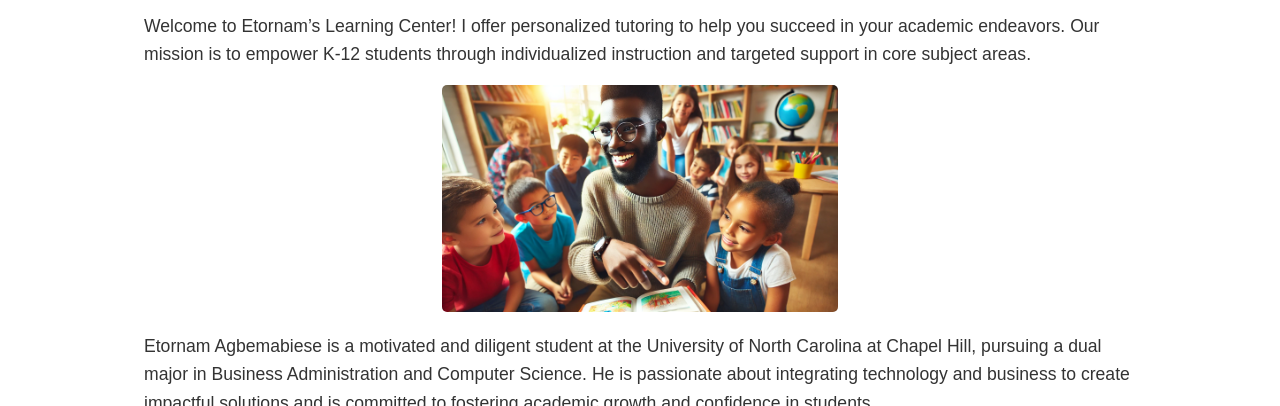
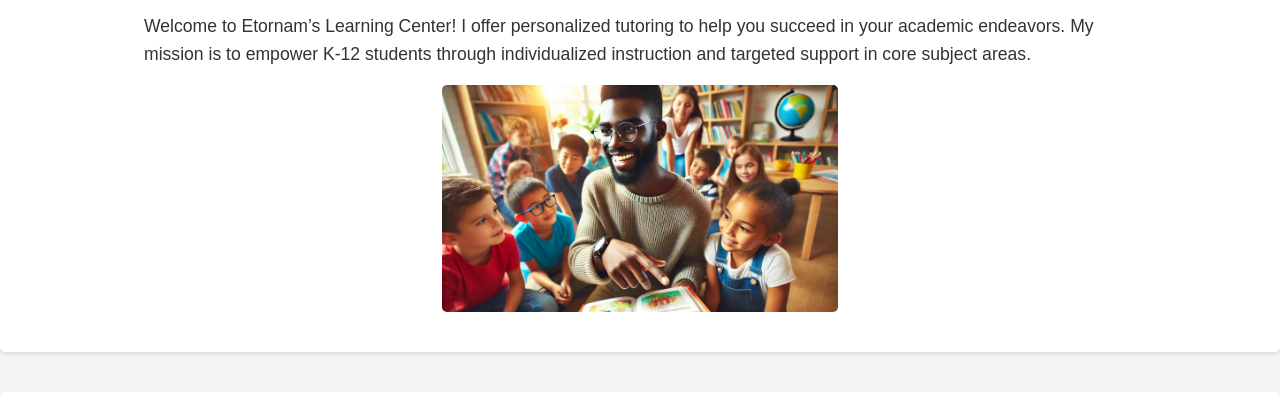
Before and after one commit to Etornamagbemabiese/tutoring.github.io, a plain HTML site: page index.html in a window 1280 px wide. Shown: the part 230-636 px from the top of the page. Drawn offline with Linux system fonts and the light colour scheme.

Commit message:
Update index.html

```diff
--- a/index.html
+++ b/index.html
@@ -28,9 +28,8 @@
         <section id="about">
             <div class="container">
                 <h2>About Us</h2>
-                <p>Welcome to Etornam’s Learning Center! I offer personalized tutoring to help you succeed in your academic endeavors. Our mission is to empower K-12 students through individualized instruction and targeted support in core subject areas.</p>
+                <p>Welcome to Etornam’s Learning Center! I offer personalized tutoring to help you succeed in your academic endeavors. My mission is to empower K-12 students through individualized instruction and targeted support in core subject areas.</p>
                 <img src="blacktutorpic.jpeg" alt="Black person tutoring children" class="about-img">
-                <p>Etornam Agbemabiese is a motivated and diligent student at the University of North Carolina at Chapel Hill, pursuing a dual major in Business Administration and Computer Science. He is passionate about integrating technology and business to create impactful solutions and is committed to fostering academic growth and confidence in students.</p>
             </div>
         </section>
 
@@ -72,7 +71,7 @@
         <section id="rates">
             <div class="container">
                 <h2>Competitive Rates</h2>
-                <p>We offer competitive rates for all our tutoring services. Call me today for a quote and learn more about how we can help you achieve your academic goals!</p>
+                <p>I offer competitive rates for all our tutoring services. Call me today for a quote and learn more about how I can help you achieve your academic goals!</p>
                 <p>Phone: <a href="tel:336-307-0484">336-307-0484</a></p>
             </div>
         </section>
```
